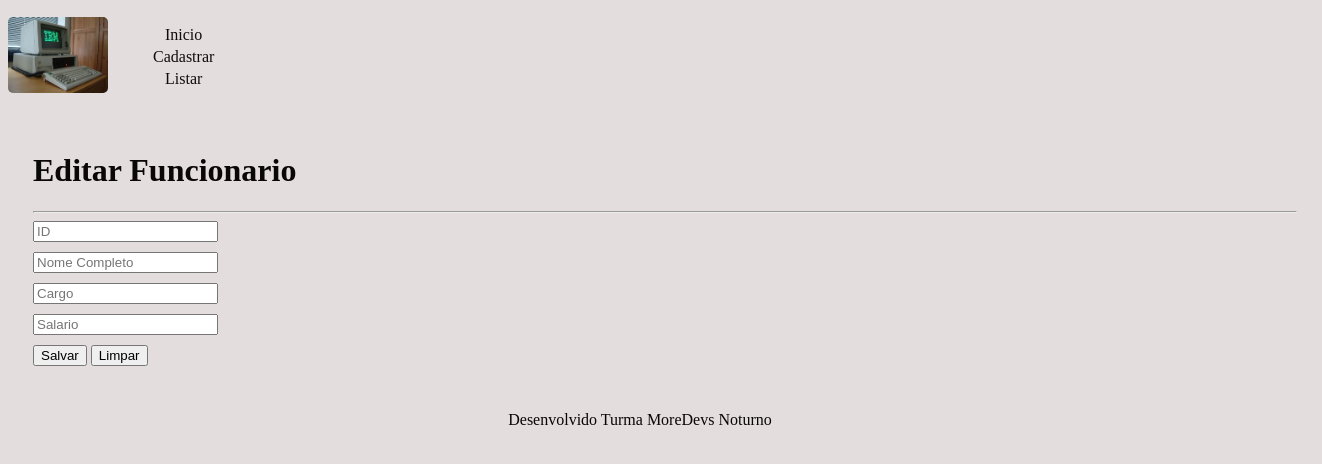
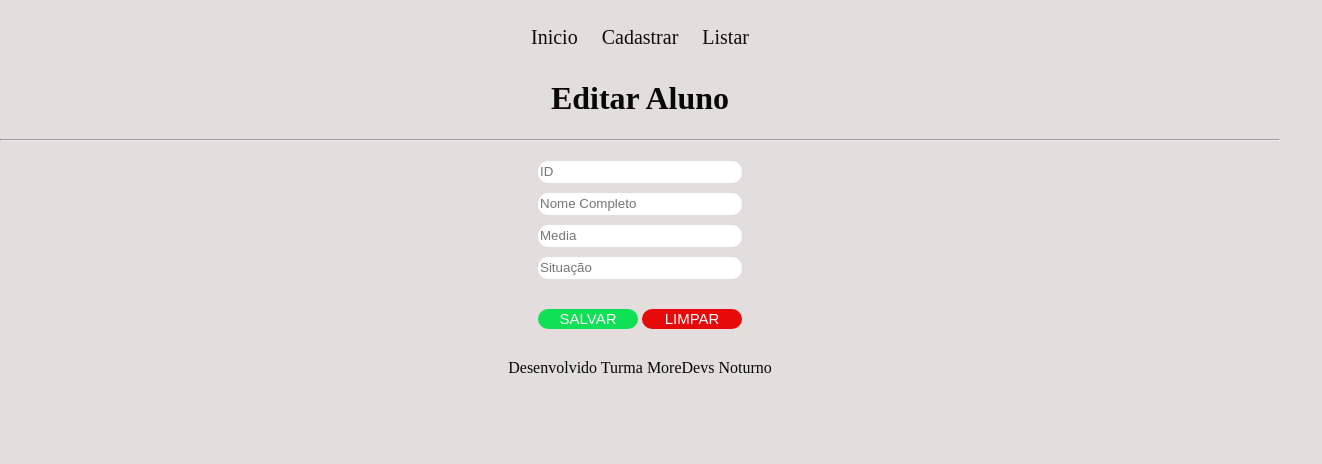
Before and after one commit to FelipeWeiss1992/Front-End, a plain HTML site: page Cadastro/editar.html in a window 1280 px wide. Shown: the whole page, 1322 px wide, since content can reach past the window. Drawn offline with Linux system fonts and the light colour scheme.

Commit message:
update HTML

```diff
--- /dev/null
+++ b/Cadastro/CSS/form.css
@@ -0,0 +1,61 @@
+form{
+
+    text-align: center;
+    width: 400px;
+    margin: 20px auto;
+
+}
+
+.campos{
+
+    width: 200px;
+    height: 20px;
+    border: 2 ;
+    border: 2px rgb(13, 3, 151);
+    border-radius: 10px;
+
+}
+
+.botoes_salvar{
+
+    text-transform: uppercase;
+    font-size: 15px;
+    border: none;
+    margin-top: 20px;
+    width: 100px;
+    height: 20px;
+    border-radius: 10px;
+
+}
+
+.botoes_salvar:hover{
+
+    cursor: pointer;
+}
+
+.botoes_salvar{
+
+    color: rgb(252, 252, 252);
+    background-color: rgb(15, 224, 85);
+
+}
+
+
+.botoes_limpar{
+
+    text-transform: uppercase;
+    font-size: 15px;
+    border: none;
+    margin-top: 20px;
+    width: 100px;
+    height: 20px;
+    border-radius: 10px;
+
+}
+
+.botoes_limpar{
+
+    color: rgb(252, 252, 252);
+    background-color: rgb(231, 10, 10);
+
+}
--- a/Cadastro/CSS/style.css
+++ b/Cadastro/CSS/style.css
@@ -1,6 +1,10 @@
-body{
+body {
     color: rgb(10, 7, 7);
     background: rgb(228, 221, 221);
+    display: block;
+    margin-left: auto;
+    margin-right: auto;
+    text-align: center;
 }
 
 #logo img{
@@ -22,42 +26,43 @@ a{
     color:#130b0b;
     text-decoration: none;
 }
-a:hover{
-    color: rgb(19, 9, 9);
-    background: #fafaf3;
+
+
+li{
+
+    display: inline-block;
+    margin: 10px;
+    font-size: 20px;
+
+
 }
 
-ul{
-    list-style: none;
-}
 
-li{
-    text-align: center;
-    padding: 02px 5px;
-}
 li:hover{
     border: 1px solid;
     background: white;
     font-weight: bold;
 }
-header{
-    height: 55%;
-    display: flex;
-    align-items: center;
+
+ul{
+
+    text-align: center;
+    padding-inline-start: 0px;
+
 }
+
 
 main{
     width: 100%;
     min-width: 300px;
     margin: 10px auto;
-    padding: 15px 25px;
+
 }
 
 footer{
     color: #070705;
     text-align: center;
     height: 40px;
-    padding: 10px 0;
     width: 100%;
 
 }
--- a/Cadastro/editar.html
+++ b/Cadastro/editar.html
@@ -1,52 +1,49 @@
 <!DOCTYPE html>
 <html lang="pt-BR">
 <head>
+    <link rel="stylesheet" href="CSS/form.css">
     <link rel="stylesheet" href="CSS/style.css">
     <meta charset="UTF-8">
     <meta http-equiv="X-UA-Compatible" content="IE=edge">
     <meta name="viewport" content="width=device-width, initial-scale=1.0">
-    <title>Editar Funcionario</title>
+    <title>Editar Aluno</title>
 </head>
 <body>
     <header>
-        <div id="logo">
-            <a href="index.html">
-                <img src="img/logo.jpeg" alt="Logo">
-            </a>
-        </div>
+
         <ul>
-        <li><a href="index.html">Inicio</a></li>
-        <li><a href="cadastrar.html">Cadastrar</a></li>
-        <li><a href="listar.html">Listar</a></li>
+            <li><a href="index.html">Inicio</a></li>
+            <li><a href="cadastrar.html">Cadastrar</a></li>
+            <li><a href="listar.html">Listar</a></li>
 
         </ul>
     </header>
     <main>
-        <h1>Editar Funcionario</h1>
+        <h1>Editar Aluno</h1>
         <hr />
 
         <form action="">
 
 
             <div>
-                <input type="text" id = "ID" placeholder="ID">
+                <input type="text" id = "ID" class = "campos" placeholder="ID">
             </div>
 
             <div>
-                <input type="text" id = "Nome Completo" placeholder="Nome Completo">
+                <input type="text" id = "nome completo" class = "campos" placeholder="Nome Completo">
             </div>
 
             <div>
-                <input type="text" id = "cargo" placeholder="Cargo">
+                <input type="text" id = "media" class = "campos" placeholder="Media">
             </div>
 
             <div>
-                <input type="text" id = "salario" placeholder="Salario">
+                <input type="text" id = "situACAO" class = "campos" placeholder="Situação">
             </div>
 
             <div>
                 <input class="botoes_salvar" type="submit" value="Salvar">
-                <button class="botoes_salvar">Limpar</button>
+                <input class="botoes_limpar" type="submit" value="Limpar">
             </div>
 
         </form>
```
Also changed, not shown: Cadastro/CSS/table.css (added, +25 -0 lines), Cadastro/cadastrar.html (+10 -15 lines), Cadastro/index.html (+3 -7 lines), Cadastro/listar.html (+20 -25 lines).
